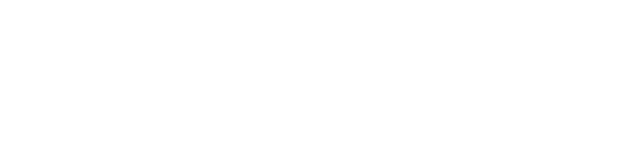
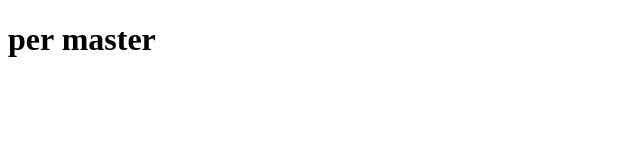
Before and after one commit to olgapc/repositori1, a plain HTML site: page index.html in a window 1280 px wide. Shown: the whole page, without its empty margins (0-640 px from the left). Drawn offline with Linux system fonts and the light colour scheme.

Commit message:
modificació index per master

```diff
--- a/index.html
+++ b/index.html
@@ -3,6 +3,7 @@
   <head>
     <meta charset="utf-8">
     <title>Primera página</title>
+    <h1> per master <h1>
   </head>
   <body>
 
```
